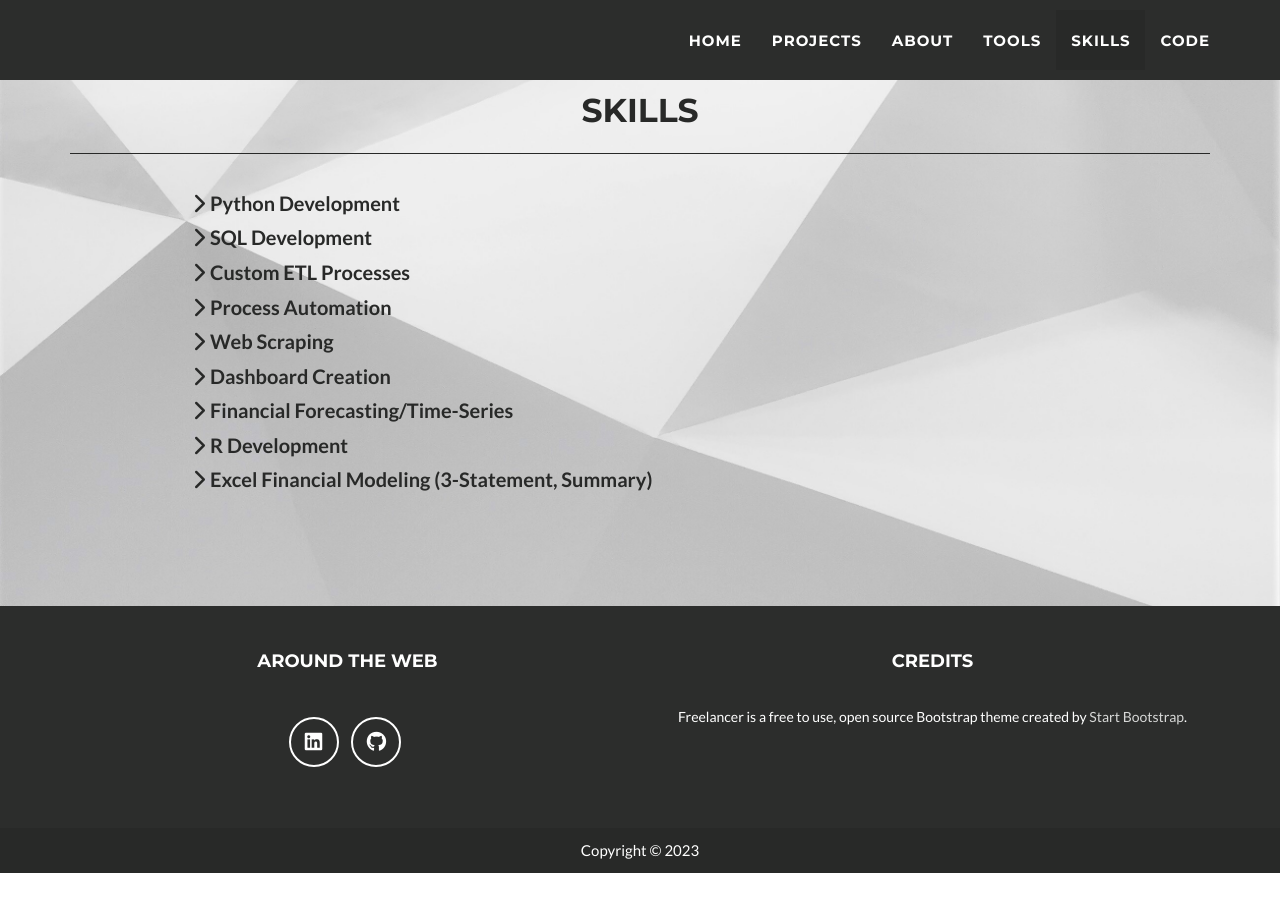
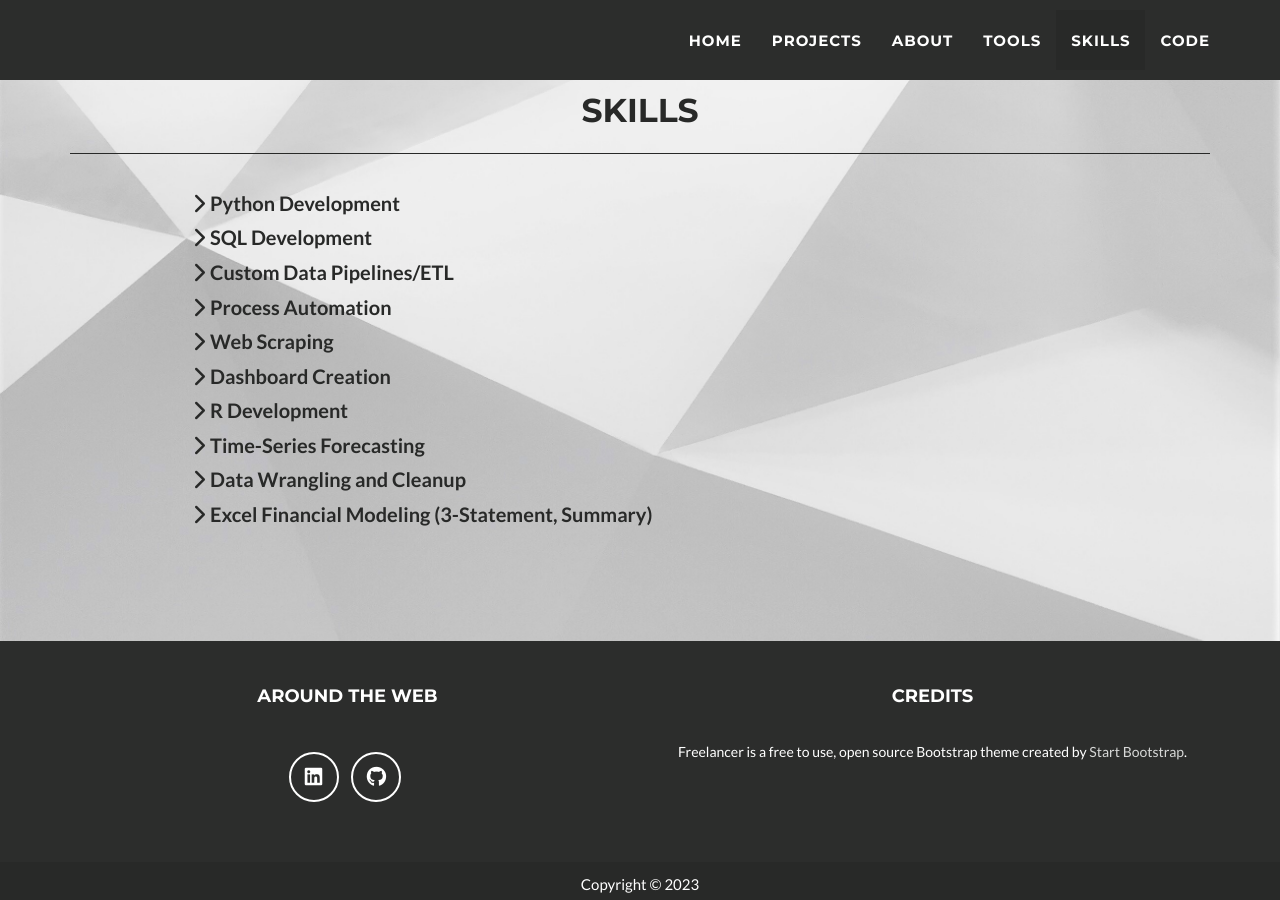
Before and after one commit to brf217/brf217.github.io, a Jekyll site: the page built from _posts/2014-07-13-project-6.markdown, in a window 1280 px wide and 900 px high, scrolled down 2988 px. Built offline with Jekyll 4.4.1, drawn with Linux system fonts in a browser that asks for light colours; before the commit the page ends 3861 px from its top, so only the background shows below that.

Commit message:
Update skills.html

```diff
--- a/_includes/skills.html
+++ b/_includes/skills.html
@@ -13,12 +13,13 @@
   <ul class ="skills">
           <li class = "skills">Python Development</li>
           <li class = "skills">SQL Development</li>
-          <li class = "skills">Custom ETL Processes</li>
+          <li class = "skills">Custom Data Pipelines/ETL</li>
           <li class = "skills">Process Automation</li>
           <li class = "skills">Web Scraping</li>
           <li class = "skills">Dashboard Creation</li>
-          <li class = "skills">Financial Forecasting/Time-Series</li>
           <li class = "skills">R Development</li>
+          <li class = "skills">Time-Series Forecasting</li>
+          <li class = "skills">Data Wrangling and Cleanup</li>
           <li class = "skills">Excel Financial Modeling (3-Statement, Summary)</li>
   </ul>
           <div class="col-sm-0 col-md-1 col-lg-1"></div>
```
